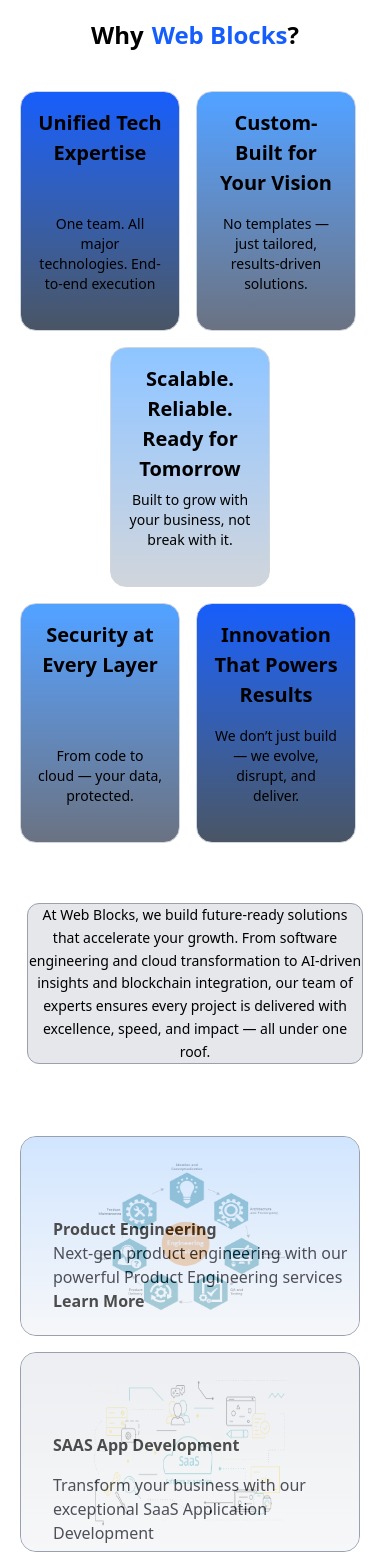
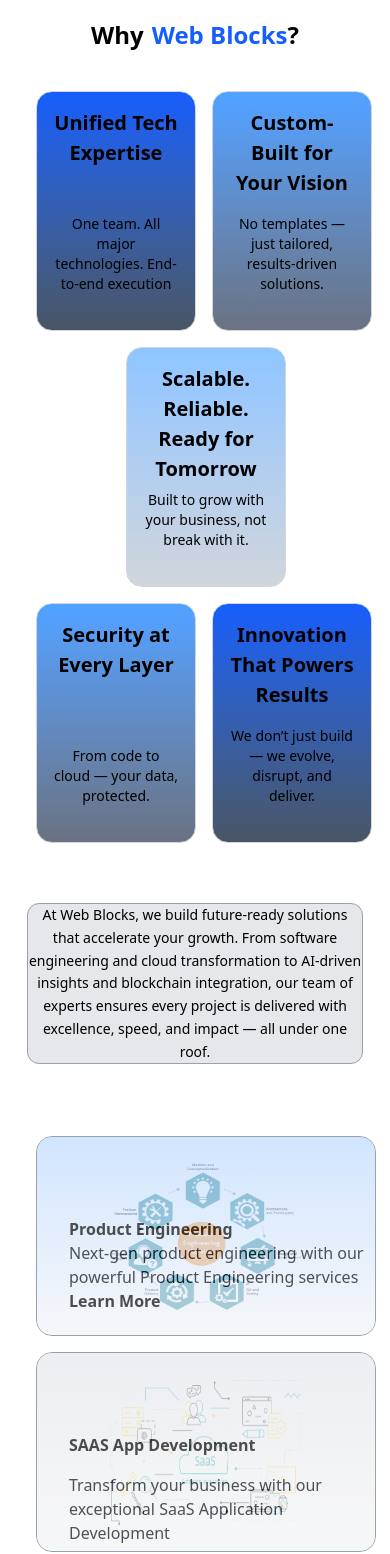
Before and after one commit to romanvaibhav/COMPANY, a React (Vite) app: page / in a window 390 px wide. Shown: the part 389-1943 px from the top of the page. Built offline with nearby package versions, Linux system fonts and the light colour scheme.

Commit message:
mobile view

```diff
--- a/src/components/admin/Home.jsx
+++ b/src/components/admin/Home.jsx
@@ -63,7 +63,7 @@
             Why <span className="text-blue-600 ml-2">Web Blocks </span> ?
           </h1>
 
-          <div className="mt-10 w-[85rem] ml-5 lg:ml-20 lg:flex lg:flex-row lg:justify-center lg:gap-12">
+          <div className="mt-10 w-[85rem] ml-9 lg:ml-20 lg:flex lg:flex-row lg:justify-center lg:gap-12">
             <div className=" flex flex-row gap-4">
               <div className="border border-gray-300 rounded-2xl h-60 w-40 lg:h-80 lg:w-64 flex flex-col justify-between p-4 bg-gradient-to-b from-blue-600 to-gray-600 transition-transform duration-300 transform hover:scale-105">
                 <p className="font-semibold text-center text-[20px] lg:text-2xl ">
@@ -117,7 +117,7 @@
       <SnippitWhyWebBlocks />
 
       <div className="w-85">
-        <div className="flex justify-center ml-5 flex-col w-85 lg:flex-row mt-8 lg:w-[85rem] lg:ml-15">
+        <div className="flex justify-center ml-9 flex-col w-85 lg:flex-row mt-8 lg:w-[85rem] lg:ml-15">
           <div className="relative w-85 h-50 lg:w-[713px] lg:h-60 lg:ml-8 lg:mt-10 lg:mb-10 rounded-2xl border border-gray-400 overflow-hidden ">
             {/* Background image div */}
             <div
@@ -171,7 +171,7 @@
           </div>
         </div>
 
-        <div className=" flex justify-center ml-5 flex-col w-85 lg:flex-row lg:w-[85rem] lg:ml-15">
+        <div className=" flex justify-center ml-9 flex-col w-85 lg:flex-row lg:w-[85rem] lg:ml-15">
           <div className="  mt-4 w-85 h-50 relative lg:w-[464px] lg:h-60 lg:ml-8 lg:mt-0 lg:mb-10 rounded-2xl border border-gray-400 overflow-hidden">
             {/* Background image div */}
             <div
--- a/src/components/snippits/SnippitTech.jsx
+++ b/src/components/snippits/SnippitTech.jsx
@@ -138,7 +138,7 @@
   };
 
   return (
-    <div className="bg-white p-6 w-85 ml-6 mt-8 lg:ml-20 lg:w-[85rem] rounded-lg  h-full">
+    <div className="bg-white p-6 w-85 ml-10 mt-8 lg:ml-20 lg:w-[85rem] rounded-lg  h-full">
       <div>
         <h1 className="text-2xl lg:text-4xl font-bold">
           Technologies and Platforms We Work With
--- a/src/components/snippits/SnippitWhatWeValue.jsx
+++ b/src/components/snippits/SnippitWhatWeValue.jsx
@@ -3,7 +3,7 @@
 import connection from "../../assets/Rectangle 31-CaxH85gR.webp";
 export default function SnippitWhatWeValue() {
   return (
-    <div className=" w-85 ml-5 lg:w-[85rem] lg:ml-20 mt-10">
+    <div className=" w-95 ml-7 lg:w-[85rem] lg:ml-20 mt-10">
       <div>
         <h1 className="lg:text-4xl text-2xl font-bold flex justify-center">
           What we Value
```
